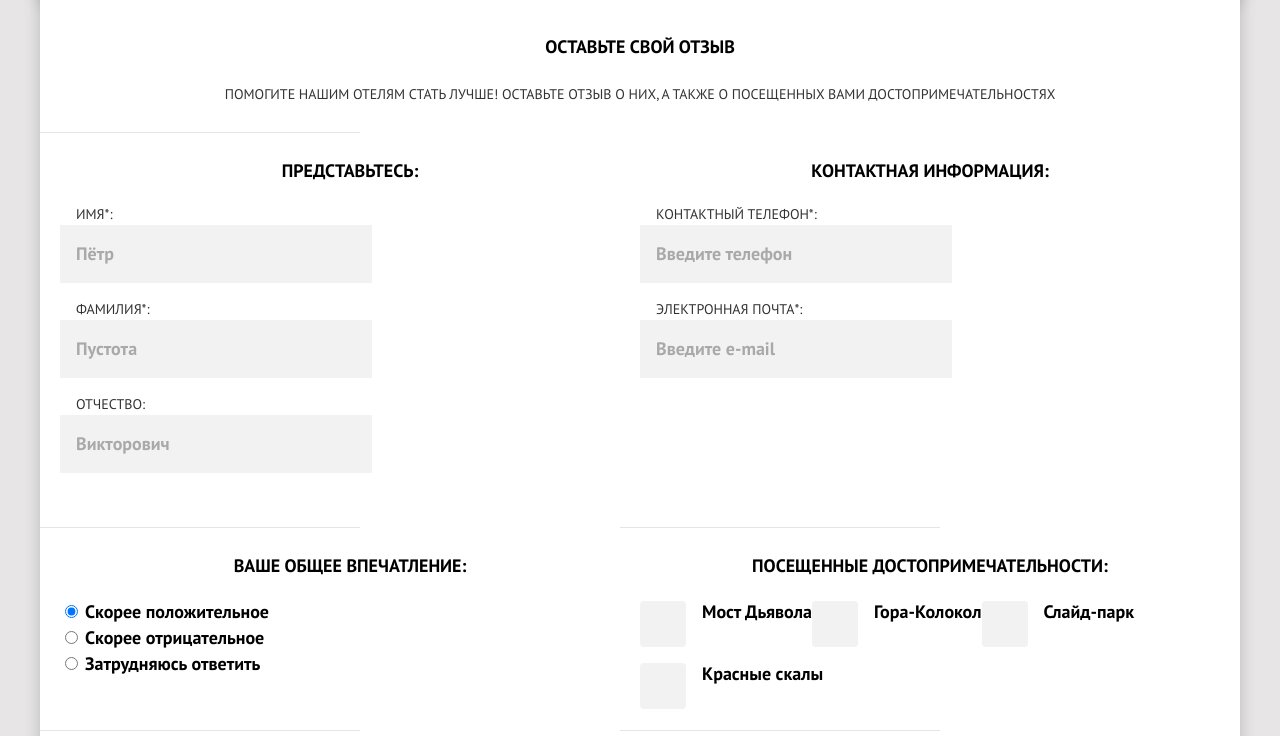
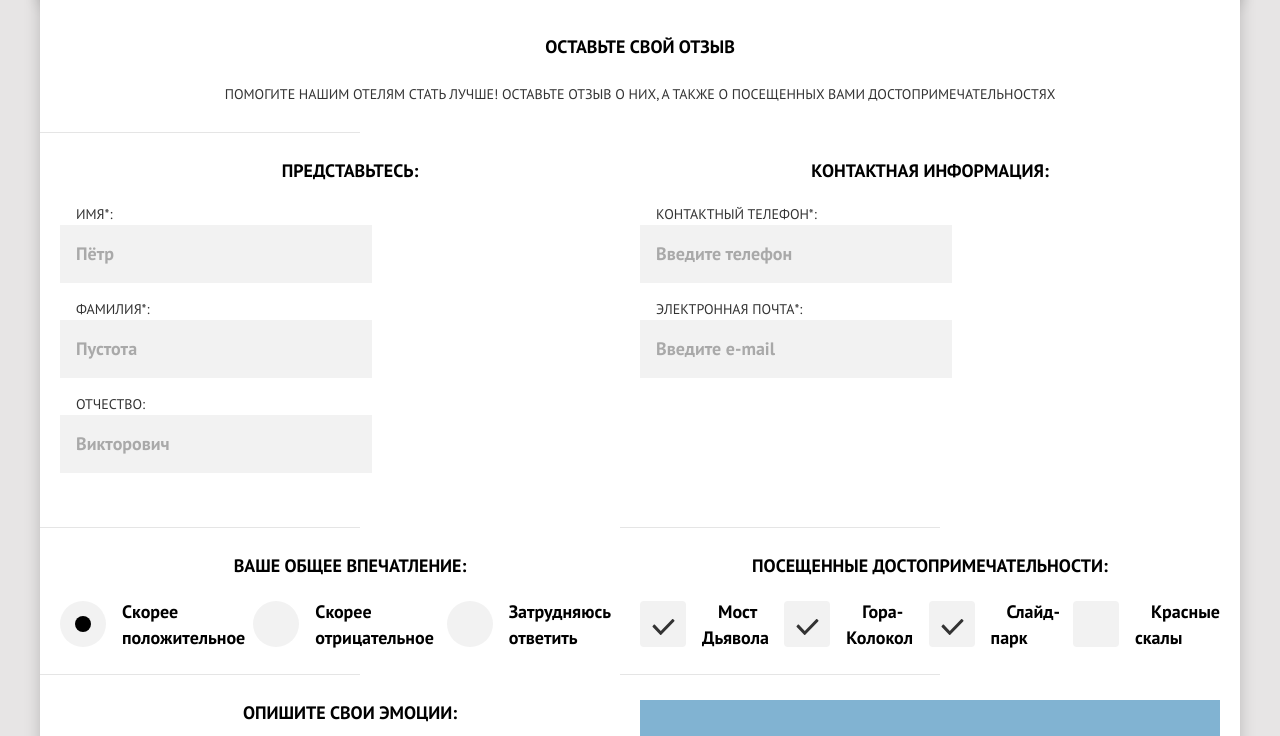
Before and after one commit to htmlacademy-adaptive/260671-sedona-26, a website: page source/form.html in a window 1280 px wide. Shown: the part 216-952 px from the top of the page. Drawn offline with nearby package versions, Linux system fonts and the light colour scheme; files that its build step writes are made by us from their sources.

Commit message:
added custom radio and checkboxes, fixed grid layouts

```diff
--- a/source/form.html
+++ b/source/form.html
@@ -77,18 +77,27 @@
             </fieldset>
             <fieldset class="feedback__fieldset feedback__fieldset--impression feedback-impression">
               <legend class="feedback__text">Ваше общее впечатление:</legend>
-              <ul class="feedback__list feedback-impression__list">
-                <li class="feedback-impression__item">
-                  <input class="feedback__input-radio" type="radio" name="feedback-impression" id="feedback-impression-1" value="1" checked>
-                  <label class="feedback__label-radio" for="feedback-impression-1">Скорее положительное</label>
+              <ul class="feedback__list feedback__list--impression">
+                <li class="feedback__item--impression">
+                  <label class="feedback__label-radio" for="feedback-impression-1">
+                    <input class="visually-hidden feedback__input-radio" type="radio" name="feedback-impression" id="feedback-impression-1" value="1" checked>
+                    <span class="feedback__mark--impression"></span>
+                    <span class="feedback__label--impression">Скорее положительное</span>
+                  </label>
                 </li>
-                <li class="feedback-impression__item">
-                  <input class="feedback__input-radio" type="radio" name="feedback-impression" id="feedback-impression-2" value="-1">
-                  <label class="feedback__label-radio" for="feedback-impression-2">Скорее отрицательное</label>
+                <li class="feedback__item--impression">
+                  <label class="feedback__label-radio" for="feedback-impression-2">
+                    <input class="visually-hidden feedback__input-radio" type="radio" name="feedback-impression" id="feedback-impression-2" value="-1">
+                    <span class="feedback__mark--impression"></span>
+                    <span class="feedback__label--impression">Скорее отрицательное</span>
+                  </label>
                 </li>
-                <li class="feedback-impression__item">
-                  <input class="feedback__input-radio" type="radio" name="feedback-impression" id="feedback-impression-3" value="0">
-                  <label class="feedback__label-radio" for="feedback-impression-3">Затрудняюсь ответить</label>
+                <li class="feedback__item--impression">
+                  <label class="feedback__label-radio" for="feedback-impression-3">
+                    <input class="visually-hidden feedback__input-radio" type="radio" name="feedback-impression" id="feedback-impression-3" value="0">
+                    <span class="feedback__mark--impression"></span>
+                    <span class="feedback__label--impression">Затрудняюсь ответить</span>
+                  </label>
                 </li>
               </ul>
             </fieldset>
@@ -98,28 +107,28 @@
                 <li class="feedback__item--attraction">
                   <label class="feedback__label-checkbox" for="feedback-attraction-1">
                     <input class="visually-hidden feedback__input-checkbox" type="checkbox" name="feedback-attractions" id="feedback-attraction-1" value="1" checked>
-                    <span class="feedback__mark"></span>
+                    <span class="feedback__mark--attraction"></span>
                     <span class="feedback__label--attraction">Мост Дьявола</span>
                   </label>
                 </li>
                 <li class="feedback__item--attraction">
                   <label class="feedback__label-checkbox" for="feedback-attraction-2">
                     <input class="visually-hidden feedback__input-checkbox" type="checkbox" name="feedback-attractions" id="feedback-attraction-2" value="2" checked>
-                    <span class="feedback__mark"></span>
+                    <span class="feedback__mark--attraction"></span>
                     <span class="feedback__label--attraction">Гора-Колокол</span>
                   </label>
                 </li>
                 <li class="feedback__item--attraction">
                   <label class="feedback__label-checkbox" for="feedback-attraction-3">
                     <input class="visually-hidden feedback__input-checkbox" type="checkbox" name="feedback-attractions" id="feedback-attraction-3" value="3" checked>
-                    <span class="feedback__mark"></span>
+                    <span class="feedback__mark--attraction"></span>
                     <span class="feedback__label--attraction">Слайд-парк</span>
                   </label>
                 </li>
                 <li class="feedback__item--attraction">
                   <label class="feedback__label-checkbox" for="feedback-attraction-4">
                     <input class="visually-hidden feedback__input-checkbox" type="checkbox" name="feedback-attractions" id="feedback-attraction-4" value="4">
-                    <span class="feedback__mark"></span>
+                    <span class="feedback__mark--attraction"></span>
                     <span class="feedback__label--attraction">Красные скалы</span>
                   </label>
                 </li>
--- a/source/less/blocks/feedback.less
+++ b/source/less/blocks/feedback.less
@@ -145,12 +145,15 @@
 }
 
 .feedback__list--attraction {
-  display: flex;
-  flex-direction: column;
+  display: grid;
+  grid-template-columns: 1fr;
 
   @media (min-width: @tablet-width) {
-    flex-direction: row;
-    flex-wrap: wrap;
+    grid-template-columns: 1fr 1fr;
+  }
+
+  @media (min-width: @desktop-width) {
+    grid-template-columns: 1fr 1fr 1fr 1fr;
   }
 }
 
@@ -229,16 +232,38 @@
   flex-direction: column;
 }
 
-.feedback__item--attraction {
+// IMPRESSION FIELDSET
+
+.feedback__list--impression {
+  display: grid;
+  grid-template-columns: 1fr;
+
+  @media (min-width: @tablet-width) {
+    grid-template-columns: 1fr 1fr;
+  }
+
+  @media (min-width: @desktop-width) {
+    grid-template-columns: 1fr 1fr 1fr;
+  }
+}
+
+.feedback__item--impression {
   min-height: 46px;
   margin-bottom: 16px;
+
+  @media (min-width: @tablet-width) {
+    margin-bottom: 0;
+  }
 }
 
-.feedback__item--attraction:last-child {
+.feedback__item--impression:last-child {
   margin-bottom: 0;
 }
 
 .feedback__label-radio {
+  position: relative;
+  display: block;
+  padding-left: 62px;
   margin: 0;
 
   font-family: "PT Sans", sans-serif;
@@ -248,10 +273,51 @@
   color: #000000;
 }
 
+.feedback__input-radio[type="radio"]:checked + .feedback__mark--impression::after {
+  content: "";
+  position: absolute;
+  display: block;
+  top: 15px;
+  left: 15px;
+  width: 16px;
+  height: 16px;
+  border-radius: 50%;
+  background-color: #000000;
+}
+
+.feedback__mark--impression {
+  position: absolute;
+  top: 2px;
+  left: 0;
+  width: 46px;
+  height: 46px;
+  background-color: #f2f2f2;
+  border-radius: 50%;
+}
+
+.feedback__label-radio:hover .feedback__mark--impression {
+  background-color: #e5e5e5;
+}
+
+// ATTRACTIONS FIELDSET
+
+.feedback__item--attraction {
+  min-height: 46px;
+  margin-bottom: 16px;
+
+  @media (min-width: @tablet-width) {
+    margin-bottom: 0;
+  }
+}
+
+.feedback__item--attraction:last-child {
+  margin-bottom: 0;
+}
+
 .feedback__label-checkbox {
   position: relative;
   display: block;
-  padding-left: 46px;
+  padding-left: 62px;
   margin: 0;
 
   font-family: "PT Sans", sans-serif;
@@ -259,6 +325,10 @@
   line-height: 26px;
   font-weight: 700;
   color: #000000;
+}
+
+.feedback__label-checkbox:hover .feedback__mark--attraction {
+  background-color: #e5e5e5;
 }
 
 .feedback__label--attraction {
@@ -271,18 +341,16 @@
   color: #000000;
 }
 
-.feedback__input-checkbox[type="checkbox"]:checked + .feedback-mark::before,
-.feedback__input-checkbox[type="checkbox"]:checked + .feedback-mark::after {
+.feedback__input-checkbox[type="checkbox"]:checked + .feedback__mark--attraction::after {
+  content: url("/img/tick.svg");
   position: absolute;
-  top: 7px;
-  left: 2px;
-  width: 12px;
-  height: 2px;
-  background-color: #242424;
-  content: "";
+  display: block;
+  top: 15px;
+  left: 12px;
+  fill: #000000;
 }
 
-.feedback__mark {
+.feedback__mark--attraction {
   position: absolute;
   top: 2px;
   left: 0;
@@ -291,6 +359,8 @@
   background-color: #f2f2f2;
   border-radius: 4px;
 }
+
+//EMOTIONS FIELDSET
 
 .feedback__textarea {
   box-sizing: border-box;
@@ -306,6 +376,14 @@
   line-height: 26px;
   font-weight: 700;
   color: #0000004d;
+
+  @media (min-width: @tablet-width) {
+    max-width: 648px;
+  }
+
+  @media (min-width: @desktop-width) {
+    max-width: 768px;
+  }
 }
 
 .feedback__textarea:hover {
```
Also changed, not shown: source/img/tick.svg (added).
